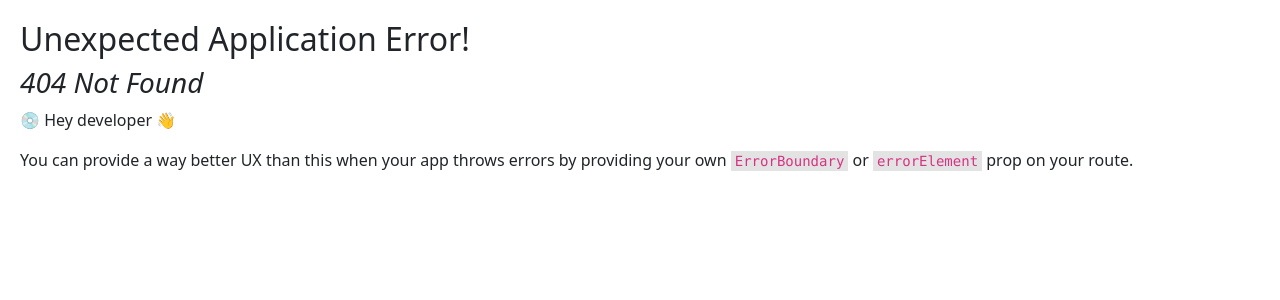
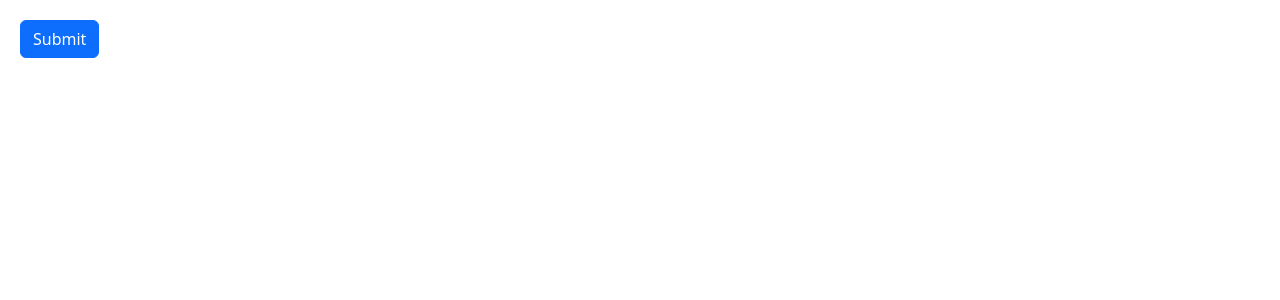
Before and after one commit to meekbronsen/react-app, a React (Vite) app: page /contact in a window 1280 px wide. Before the commit this address had no page. Shown: the top 300 px of the page. Built offline with nearby package versions, Linux system fonts and the light colour scheme.

Commit message:
Navigation

```diff
--- a/src/main.tsx
+++ b/src/main.tsx
@@ -1,6 +1,5 @@
 import React from 'react'
 import ReactDOM from 'react-dom/client'
-import App from './App.tsx'
 import { QueryClient, QueryClientProvider } from '@tanstack/react-query'
 import { ReactQueryDevtools } from '@tanstack/react-query-devtools'
 import 'bootstrap/dist/css/bootstrap.css'
--- /dev/null
+++ b/src/routing/ContactPage.tsx
@@ -0,0 +1,22 @@
+import { useNavigate } from "react-router-dom";
+
+
+const ContactPage = () => {
+
+  // useNavigate returns a function
+  const navigate = useNavigate();
+  return (
+    <form
+      onSubmit={(event) => {
+        event.preventDefault();
+
+        // Redirect the user to the home page
+        navigate('/')
+      }}
+    >
+      <button className="btn btn-primary">Submit</button>
+    </form>
+  );
+};
+
+export default ContactPage;
--- a/src/routing/HomePage.tsx
+++ b/src/routing/HomePage.tsx
@@ -1,3 +1,5 @@
+import { Link } from "react-router-dom";
+
 const HomePage = () => {
   return (
     <>
@@ -5,7 +7,8 @@
         Lorem ipsum dolor sit amet consectetur, adipisicing elit.
         Incidunt, mollitia!
       </p>
-      <a href="/users">Users</a>
+      {/* // Link component from react router when clicked will route to that component*/}
+      <Link to="/users">Users</Link>
     </>
   );
 };
--- a/src/routing/routes.tsx
+++ b/src/routing/routes.tsx
@@ -1,13 +1,15 @@
 import { createBrowserRouter } from "react-router-dom";
 import HomePage from "./HomePage";
 import UserListPage from "./UserListPage";
+import ContactPage from "./ContactPage";
 
-// create a router using function router
+// create a router using router function
 const router = createBrowserRouter([
 
     //Each route object should have two properties
     {path: '/', element: <HomePage/>},
     {path: '/users', element: <UserListPage/>},
+    {path: '/contact', element: <ContactPage/>},
 ])
 
 export default router;
```
